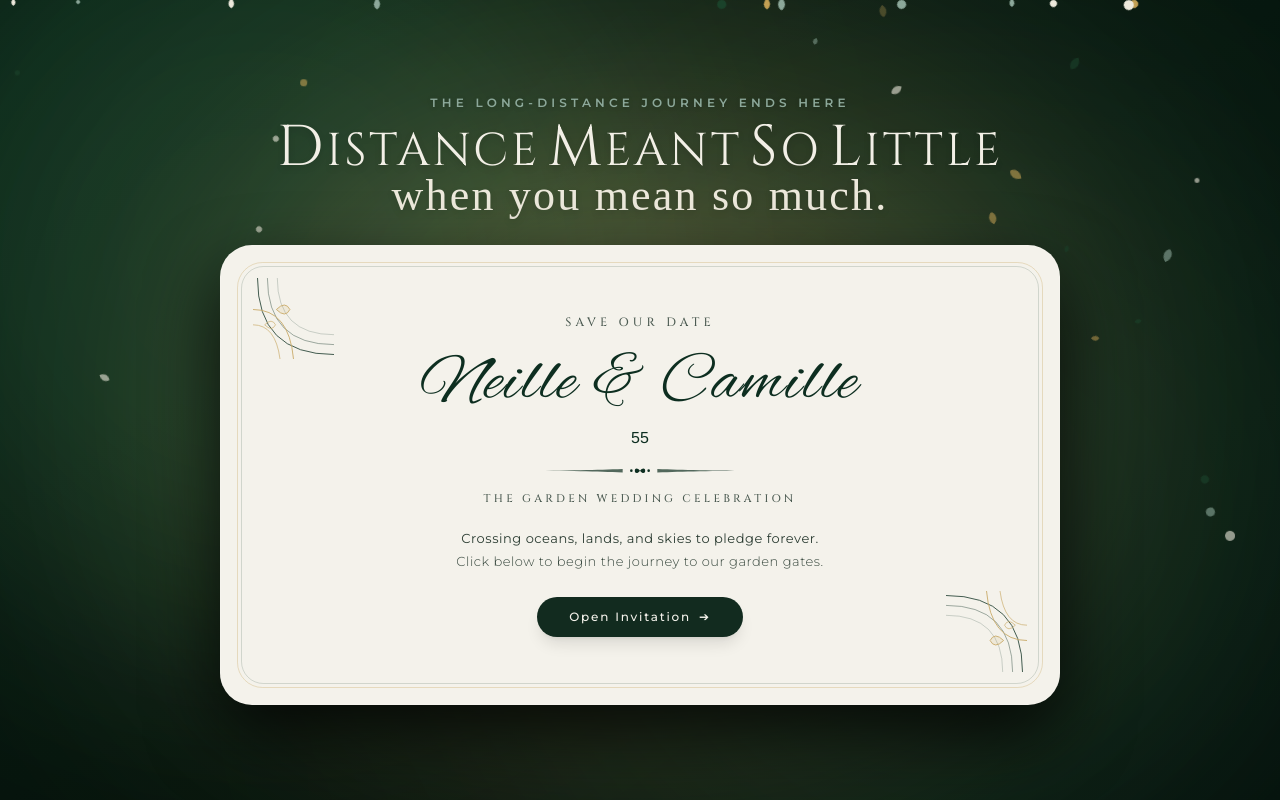
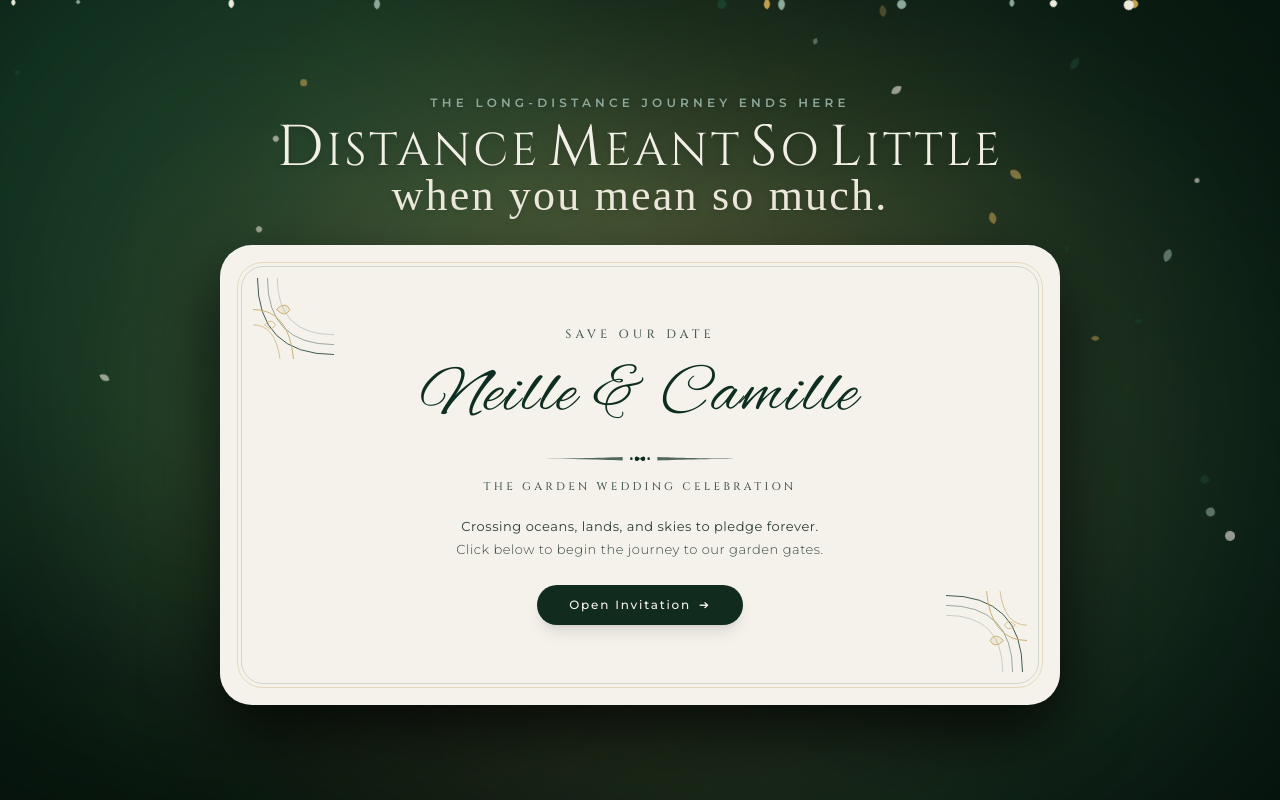
Before and after one commit to kloiiddeee/Invitation, a React (Vite) app in the folder weddingInvitations/: page / in a window 1280 px wide. Built offline with nearby package versions, Linux system fonts and the light colour scheme; a web font is replaced by a local one.

Commit message:
Update invitation.jsx

```diff
--- a/weddingInvitations/src/components/invitation.jsx
+++ b/weddingInvitations/src/components/invitation.jsx
@@ -179,7 +179,6 @@ export default function Invitation() {
               Neille & Camille
             </h2>
 
-            55
             <div
               className="animate-reveal w-full max-w-[260px] my-3 flex items-center justify-center opacity-90"
               style={{ animationDelay: '1200ms' }}
```
